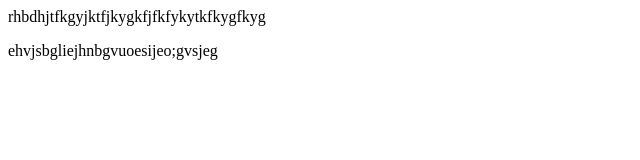
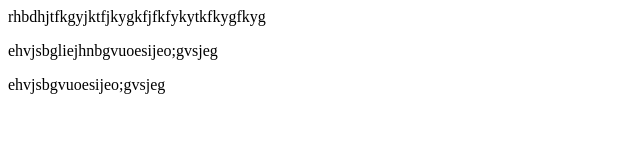
Before and after one commit to q-u-a-n-t-i-k/Test2, a plain HTML site: page index.html in a window 1280 px wide. Shown: the whole page, without its empty margins (0-640 px from the left). Drawn offline with Linux system fonts and the light colour scheme.

Commit message:
test com

```diff
--- a/index.html
+++ b/index.html
@@ -8,5 +8,6 @@
 <body>
     rhbdhjtfkgyjktfjkygkfjfkfykytkfkygfkyg
     <p>ehvjsbgliejhnbgvuoesijeo;gvsjeg</p>
+    <p>ehvjsbgvuoesijeo;gvsjeg</p>
 </body>
 </html>
```
